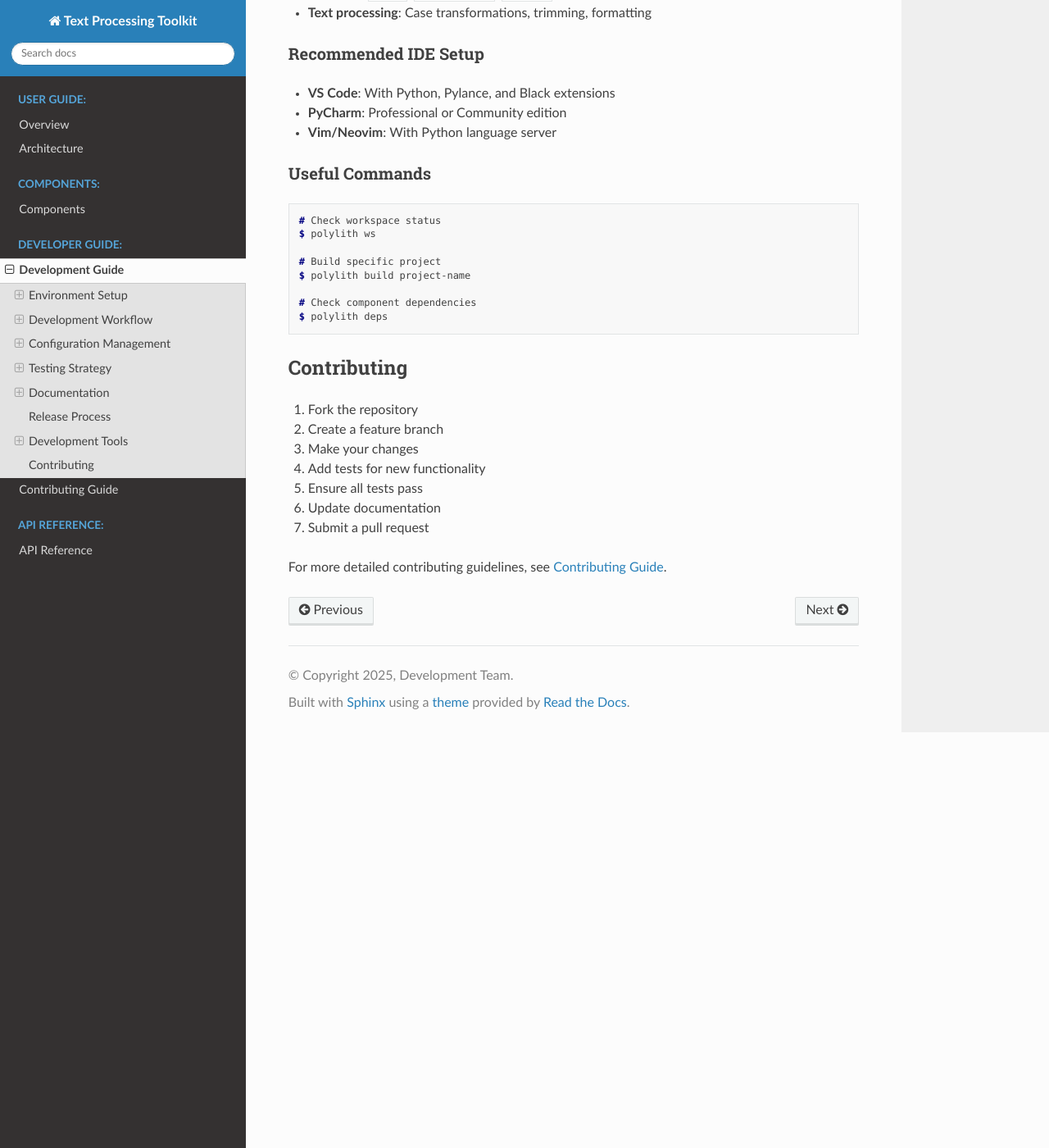
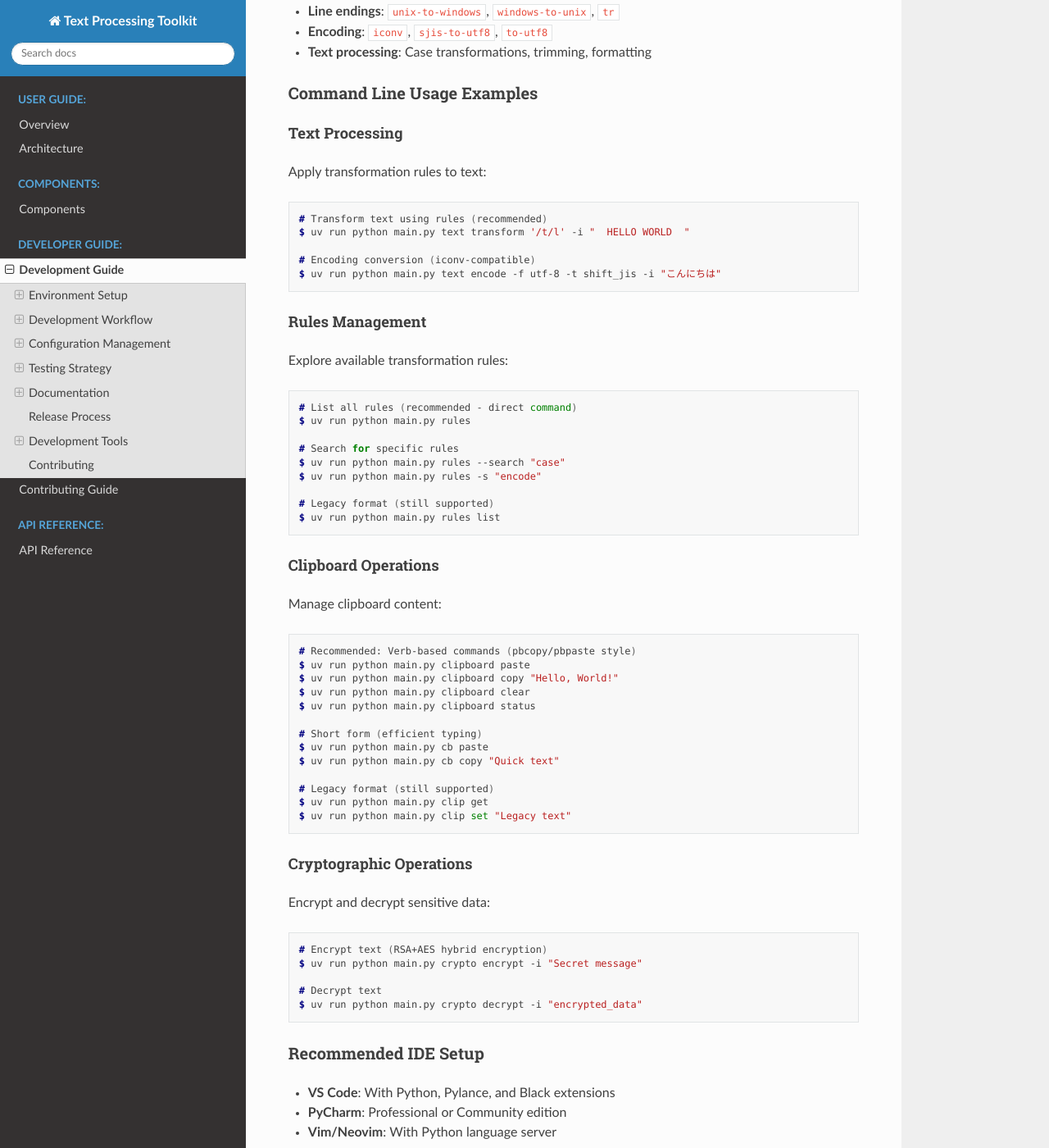
Before and after one commit to tay2501/textkit, a Sphinx documentation site: the page built from docs/development.rst, in a window 1280 px wide and 1400 px high, scrolled down 5182 px. Shown: the whole window at 82% size. Built offline with Sphinx 7.4.7 and the Read the Docs theme 3.1.0, drawn with Linux system fonts in a browser that asks for light colours; some of the changed text lies outside the part shown.

Commit message:
feat: enhance CLI documentation with command and subcommand completion examples

```diff
--- a/docs/development.rst
+++ b/docs/development.rst
@@ -239,8 +239,9 @@ The CLI application supports tab completion for enhanced development experience:
 
 Features:
 
-* **Command completion**: Tab-complete available commands (transform, encrypt, decrypt, rules, status, version)
-* **Option completion**: Tab-complete command options (--help, --name, -r)
+* **Command completion**: Tab-complete available commands (text, crypto, rules, clipboard/cb/clip, status, version)
+* **Subcommand completion**: Tab-complete subcommands (transform, encode, encrypt, decrypt, paste, copy, etc.)
+* **Option completion**: Tab-complete command options (--help, --name, -r, --search)
 * **Transform rules completion**: Tab-complete transformation rules (fh, hf, tr, iconv, etc.)
 * **Help text display**: Show descriptions alongside suggestions (shell-dependent)
 * **Context-aware**: Intelligent suggestions based on current command context
@@ -253,6 +254,73 @@ Available transform rules include:
 * **Line endings**: ``unix-to-windows``, ``windows-to-unix``, ``tr``
 * **Encoding**: ``iconv``, ``sjis-to-utf8``, ``to-utf8``
 * **Text processing**: Case transformations, trimming, formatting
+
+Command Line Usage Examples
+~~~~~~~~~~~~~~~~~~~~~~~~~~~~
+
+Text Processing
+^^^^^^^^^^^^^^^
+
+Apply transformation rules to text:
+
+.. code-block:: console
+
+    # Transform text using rules (recommended)
+    $ uv run python main.py text transform '/t/l' -i "  HELLO WORLD  "
+
+    # Encoding conversion (iconv-compatible)
+    $ uv run python main.py text encode -f utf-8 -t shift_jis -i "こんにちは"
+
+Rules Management
+^^^^^^^^^^^^^^^^
+
+Explore available transformation rules:
+
+.. code-block:: console
+
+    # List all rules (recommended - direct command)
+    $ uv run python main.py rules
+
+    # Search for specific rules
+    $ uv run python main.py rules --search "case"
+    $ uv run python main.py rules -s "encode"
+
+    # Legacy format (still supported)
+    $ uv run python main.py rules list
+
+Clipboard Operations
+^^^^^^^^^^^^^^^^^^^^
+
+Manage clipboard content:
+
+.. code-block:: console
+
+    # Recommended: Verb-based commands (pbcopy/pbpaste style)
+    $ uv run python main.py clipboard paste
+    $ uv run python main.py clipboard copy "Hello, World!"
+    $ uv run python main.py clipboard clear
+    $ uv run python main.py clipboard status
+
+    # Short form (efficient typing)
+    $ uv run python main.py cb paste
+    $ uv run python main.py cb copy "Quick text"
+
+    # Legacy format (still supported)
+    $ uv run python main.py clip get
+    $ uv run python main.py clip set "Legacy text"
+
+Cryptographic Operations
+^^^^^^^^^^^^^^^^^^^^^^^^
+
+Encrypt and decrypt sensitive data:
+
+.. code-block:: console
+
+    # Encrypt text (RSA+AES hybrid encryption)
+    $ uv run python main.py crypto encrypt -i "Secret message"
+
+    # Decrypt text
+    $ uv run python main.py crypto decrypt -i "encrypted_data"
 
 Recommended IDE Setup
 ~~~~~~~~~~~~~~~~~~~~~
```
